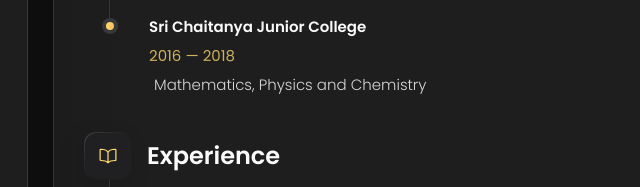
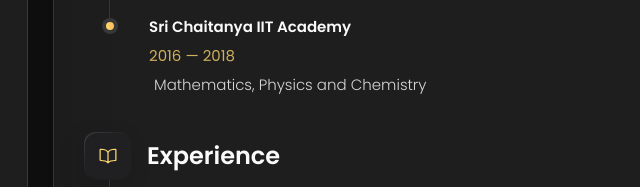
Before and after one commit to RavulaSuryaPrakash/Surya-s-portfolio, a plain HTML site: page index.html in a window 1280 px wide. Both pictures are taken after a click on the button "Resume". Shown: the part 454-641 px from the top of the page, 287-927 px from the left. Drawn offline with nearby package versions, Linux system fonts and the light colour scheme.

Commit message:
Initial commit#1

```diff
--- a/index.html
+++ b/index.html
@@ -557,7 +557,7 @@ Venkat consistently demonstrates strong ownership, delivering high-quality resul
 
             <li class="timeline-item">
 
-              <h4 class="h4 timeline-item-title">sri chaitanya junior college</h4>
+              <h4 class="h4 timeline-item-title">sri chaitanya IIT Academy</h4>
 
               <span>2016 — 2018</span>
 
```
